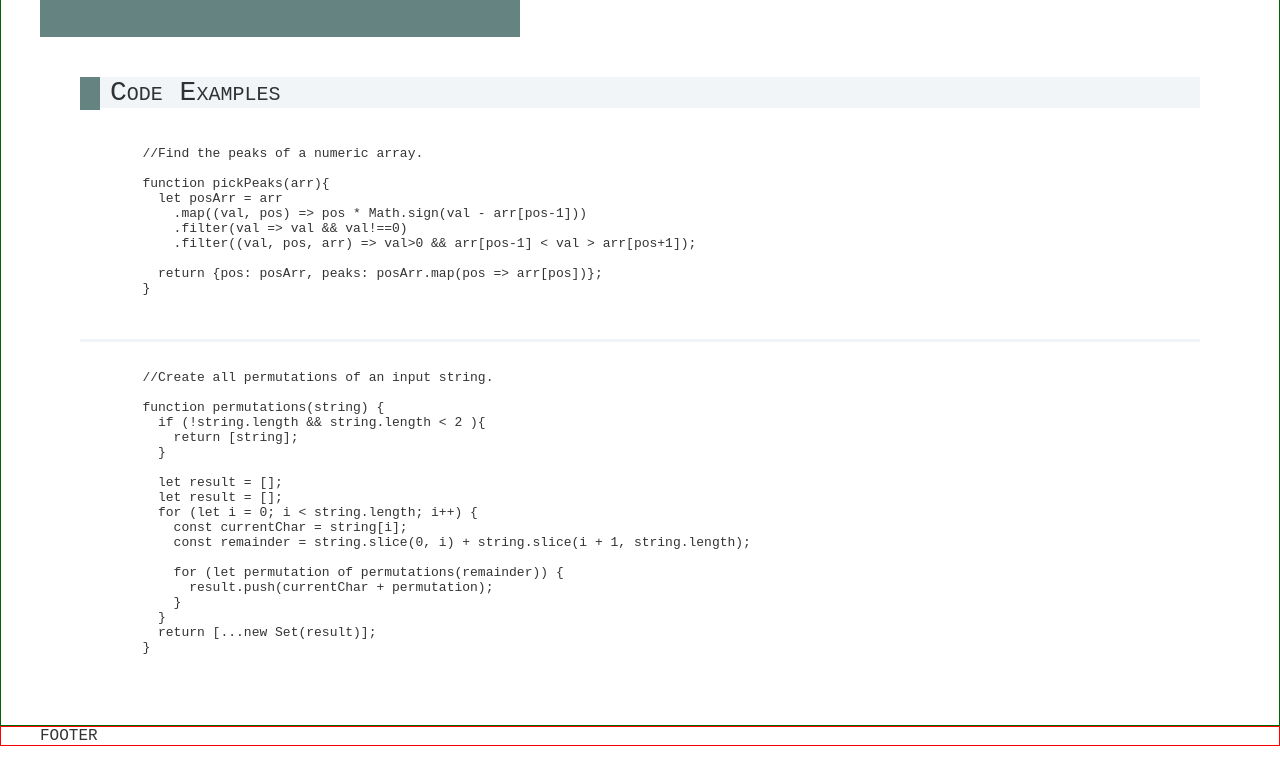
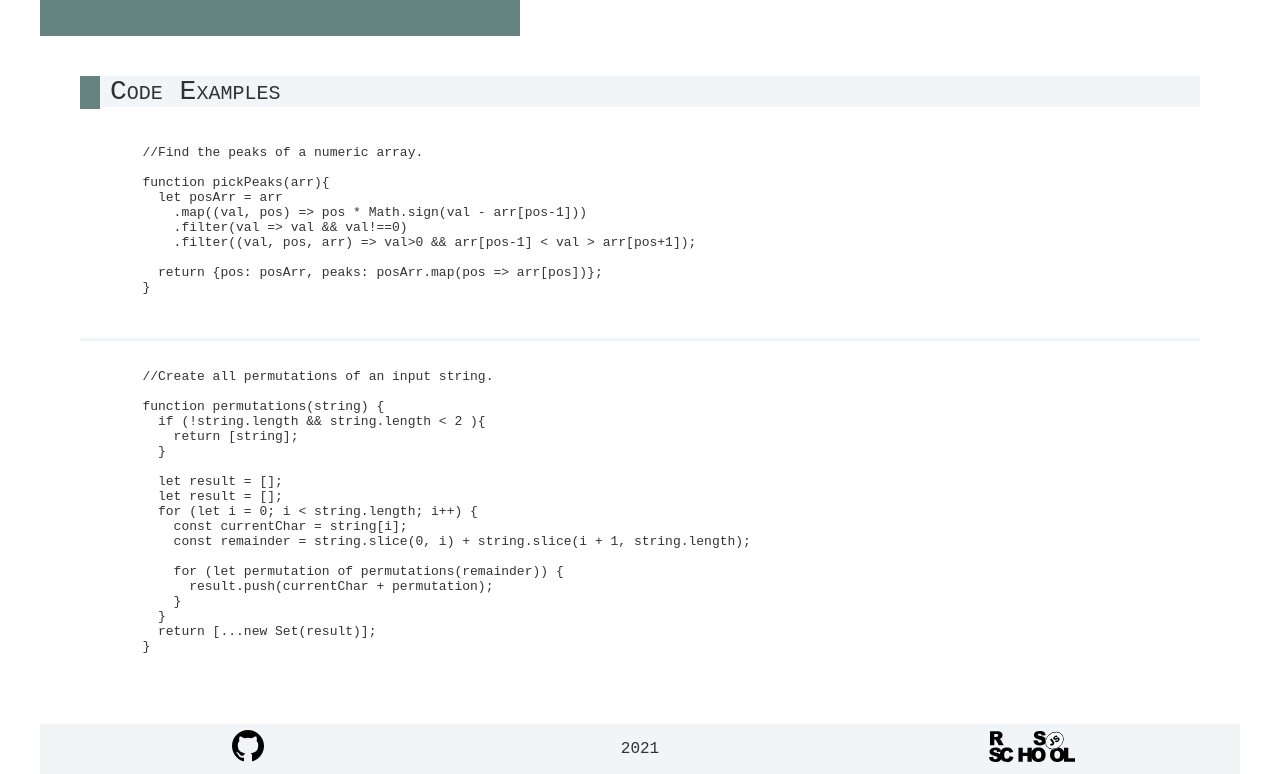
Before and after one commit to brainydamage/rsschool-cv, a plain HTML site: page index.html in a window 1280 px wide. Shown: the part 2599-3373 px from the top of the page. Before the commit the page ends 3345 px from the top, so only its background shows below. Drawn offline with Linux system fonts and the light colour scheme.

Commit message:
feat: add footer content

```diff
--- a/index.html
+++ b/index.html
@@ -70,7 +70,7 @@
                             <svg class="leftside-icon" viewBox="0 0 20 20">
                                 <path d="M17.388,4.751H2.613c-0.213,0-0.389,0.175-0.389,0.389v9.72c0,0.216,0.175,0.389,0.389,0.389h14.775c0.214,0,0.389-0.173,0.389-0.389v-9.72C17.776,4.926,17.602,4.751,17.388,4.751 M16.448,5.53L10,11.984L3.552,5.53H16.448zM3.002,6.081l3.921,3.925l-3.921,3.925V6.081z M3.56,14.471l3.914-3.916l2.253,2.253c0.153,0.153,0.395,0.153,0.548,0l2.253-2.253l3.913,3.916H3.56z M16.999,13.931l-3.921-3.925l3.921-3.925V13.931z"></path>
                             </svg>
-                            <p><a href="mailto: 88.andreeva@gmail.com" class="leftside-link">88.andreeva@gmail.com</a>
+                            <p><a href="mailto:88.andreeva@gmail.com" class="leftside-link">88.andreeva@gmail.com</a>
                             </p>
                         </li>
                         <li class="leftside-item">
@@ -144,7 +144,8 @@
                             <svg class="proj-info-marker" viewBox="0 0 448 512">
                                 <path d="M224.3 273l-136 136c-9.4 9.4-24.6 9.4-33.9 0l-22.6-22.6c-9.4-9.4-9.4-24.6 0-33.9l96.4-96.4-96.4-96.4c-9.4-9.4-9.4-24.6 0-33.9L54.3 103c9.4-9.4 24.6-9.4 33.9 0l136 136c9.5 9.4 9.5 24.6.1 34zm192-34l-136-136c-9.4-9.4-24.6-9.4-33.9 0l-22.6 22.6c-9.4 9.4-9.4 24.6 0 33.9l96.4 96.4-96.4 96.4c-9.4 9.4-9.4 24.6 0 33.9l22.6 22.6c9.4 9.4 24.6 9.4 33.9 0l136-136c9.4-9.2 9.4-24.4 0-33.8z"></path>
                             </svg>
-                            <p>280+ users reported successful registration through the bot (from a total of 400 reports)</p>
+                            <p>280+ users reported successful registration through the bot (from a total of 400
+                                reports)</p>
                         </li>
                     </ul>
                     <div class="leftside-item proj-info-title">
@@ -426,6 +427,7 @@
                 </section>
             </div>
         </div>
+
         <section class="section" id="code">
             <h2 class="section-title section-title-right">Code Examples</h2>
             <pre class="pre">
@@ -436,7 +438,7 @@
           let posArr = arr
             .map((val, pos) => pos * Math.sign(val - arr[pos-1]))
             .filter(val => val && val!==0)
-            .filter((val, pos, arr) => val>0 && arr[pos-1] < val > arr[pos+1]);
+            .filter((val, pos, arr) => val>0 && arr[pos-1] &lt; val > arr[pos+1]);
 
           return {pos: posArr, peaks: posArr.map(pos => arr[pos])};
         }
@@ -448,13 +450,13 @@
         //Create all permutations of an input string.
 
         function permutations(string) {
-          if (!string.length && string.length < 2 ){
+          if (!string.length && string.length &lt; 2 ){
             return [string];
           }
 
           let result = [];
           let result = [];
-          for (let i = 0; i < string.length; i++) {
+          for (let i = 0; i &lt; string.length; i++) {
             const currentChar = string[i];
             const remainder = string.slice(0, i) + string.slice(i + 1, string.length);
 
@@ -469,10 +471,18 @@
         </section>
     </div>
 </main>
+
 <footer class="footer">
-    <div class="container">
-        FOOTER
+    <div class="footer-container">
+        <a class="footer-icon" href="https://github.com/brainydamage" target="_blank">
+            <img src="assets/img/github.svg" alt="GitHub" width="86" height="32">
+        </a>
+        <p class="footer-year">2021</p>
+        <a class="footer-icon" href="https://rs.school/js/" target="_blank">
+            <img src="assets/img/rsschool.svg" alt="RS School" width="86" height="32">
+        </a>
     </div>
 </footer>
+
 </body>
 </html>
--- a/style.css
+++ b/style.css
@@ -27,14 +27,6 @@ header a:hover {
     text-decoration: underline;
     background: #648381;
     padding: 10px;
-}
-
-.main {
-    border: 1px solid darkgreen;
-}
-
-.footer {
-    border: 1px solid red;
 }
 
 .nav-list {
@@ -335,3 +327,16 @@ header a:hover {
         width: 0;
     }
 }
+
+.footer-container {
+    display: flex;
+    justify-content: space-around;
+    align-items: center;
+    background: #f1f5f8;
+    max-width: 1200px;
+    margin: 0 auto;
+}
+
+.footer-icon {
+    fill: #648381;
+}
```
Also changed, not shown: assets/img/github.svg (added), assets/img/rsschool.svg (added).
